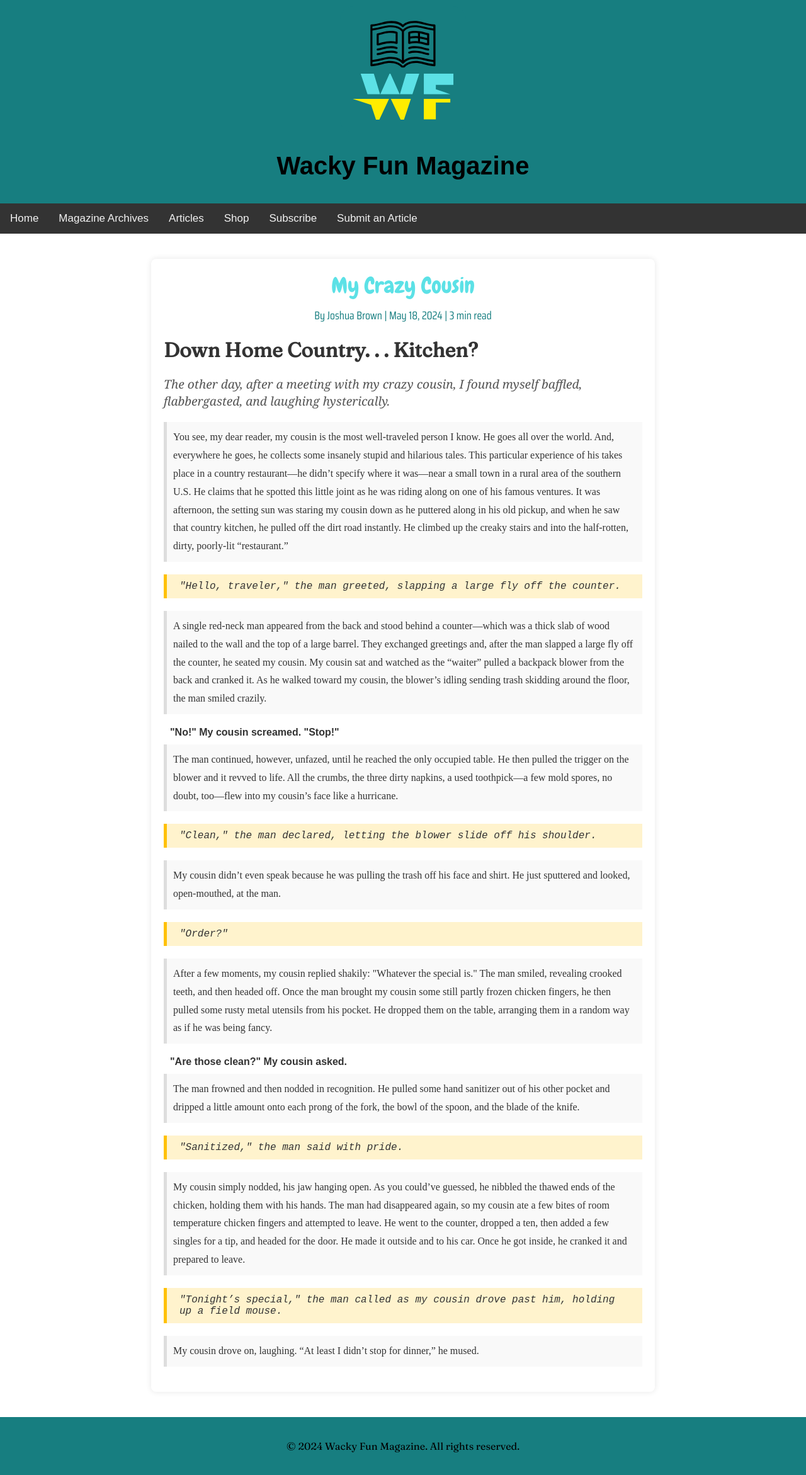
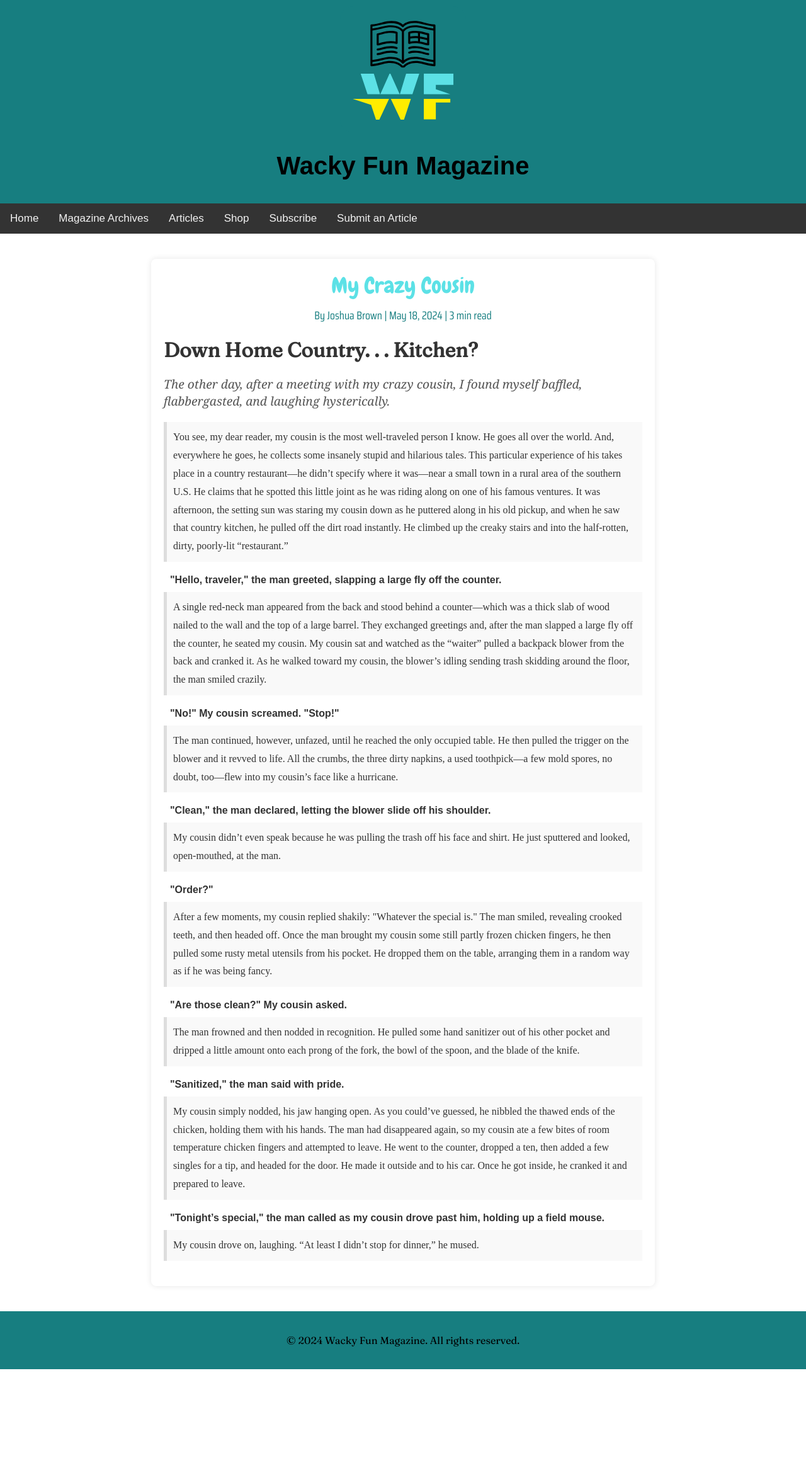
Before and after one commit to land-o1234/wackyfunmagazine.com, a Jekyll site: the page built from _posts/2024-05-18-my-crazy-cousin.md, in a window 1280 px wide. Shown: the whole page at 63% size. Built offline with Jekyll 4.4.1, drawn with Linux system fonts in a browser that asks for light colours; after the commit the page ends 2174 px from its top, so only the background shows below that.

Commit message:
Edit post

```diff
--- a/_posts/2024-05-18-my-crazy-cousin.md
+++ b/_posts/2024-05-18-my-crazy-cousin.md
@@ -18,7 +18,7 @@ You see, my dear reader, my cousin is the most well-traveled person I know. He g
 This particular experience of his takes place in a country restaurant—he didn’t specify where it was—near a small town in a rural area of the southern U.S. He claims that he spotted this little joint as he was riding along on one of his famous ventures. It was afternoon, the setting sun was staring my cousin down as he puttered along in his old pickup, and when he saw that country kitchen, he pulled off the dirt road instantly. He climbed up the creaky stairs and into the half-rotten, dirty, poorly-lit “restaurant.”
 </div>
 
-<div class="post-quote">
+<div class="post-dialogue">
 "Hello, traveler," the man greeted, slapping a large fly off the counter.
 </div>
 
@@ -36,7 +36,7 @@ My cousin sat and watched as the “waiter” pulled a backpack blower from the
 The man continued, however, unfazed, until he reached the only occupied table. He then pulled the trigger on the blower and it revved to life. All the crumbs, the three dirty napkins, a used toothpick—a few mold spores, no doubt, too—flew into my cousin’s face like a hurricane.
 </div>
 
-<div class="post-quote">
+<div class="post-dialogue">
 "Clean," the man declared, letting the blower slide off his shoulder.
 </div>
 
@@ -44,7 +44,7 @@ The man continued, however, unfazed, until he reached the only occupied table. H
 My cousin didn’t even speak because he was pulling the trash off his face and shirt. He just sputtered and looked, open-mouthed, at the man.
 </div>
 
-<div class="post-quote">
+<div class="post-dialogue">
 "Order?"
 </div>
 
@@ -62,7 +62,7 @@ The man smiled, revealing crooked teeth, and then headed off. Once the man broug
 The man frowned and then nodded in recognition. He pulled some hand sanitizer out of his other pocket and dripped a little amount onto each prong of the fork, the bowl of the spoon, and the blade of the knife.
 </div>
 
-<div class="post-quote">
+<div class="post-dialogue">
 "Sanitized," the man said with pride.
 </div>
 
@@ -72,7 +72,7 @@ My cousin simply nodded, his jaw hanging open. As you could’ve guessed, he nib
 He made it outside and to his car. Once he got inside, he cranked it and prepared to leave.
 </div>
 
-<div class="post-quote">
+<div class="post-dialogue">
 "Tonight’s special," the man called as my cousin drove past him, holding up a field mouse.
 </div>
 
```
